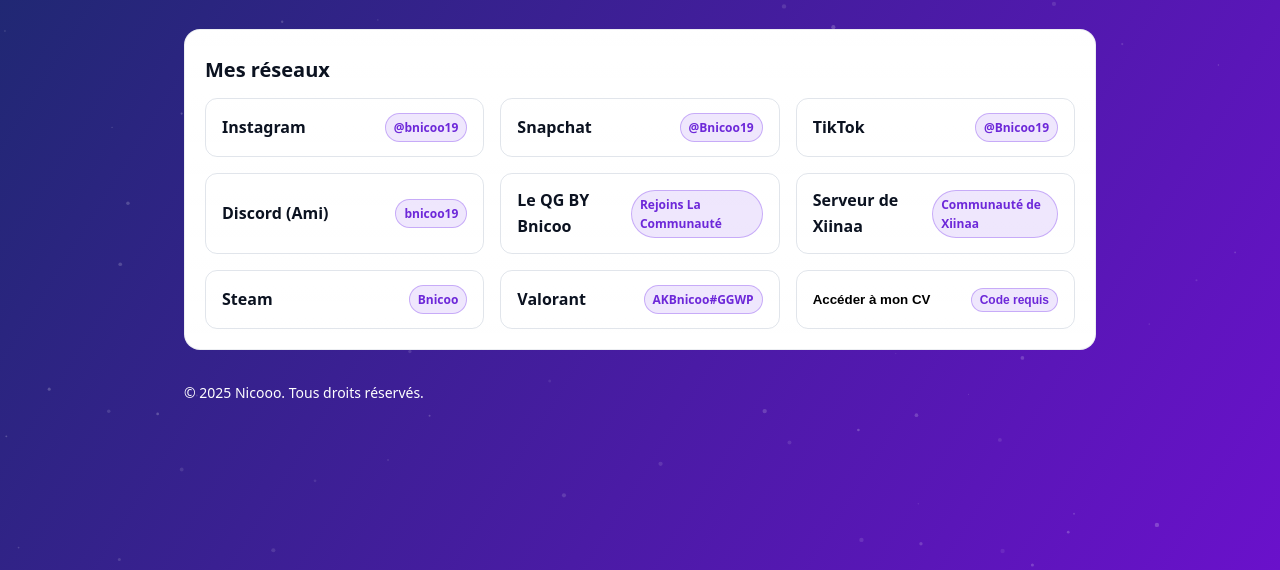
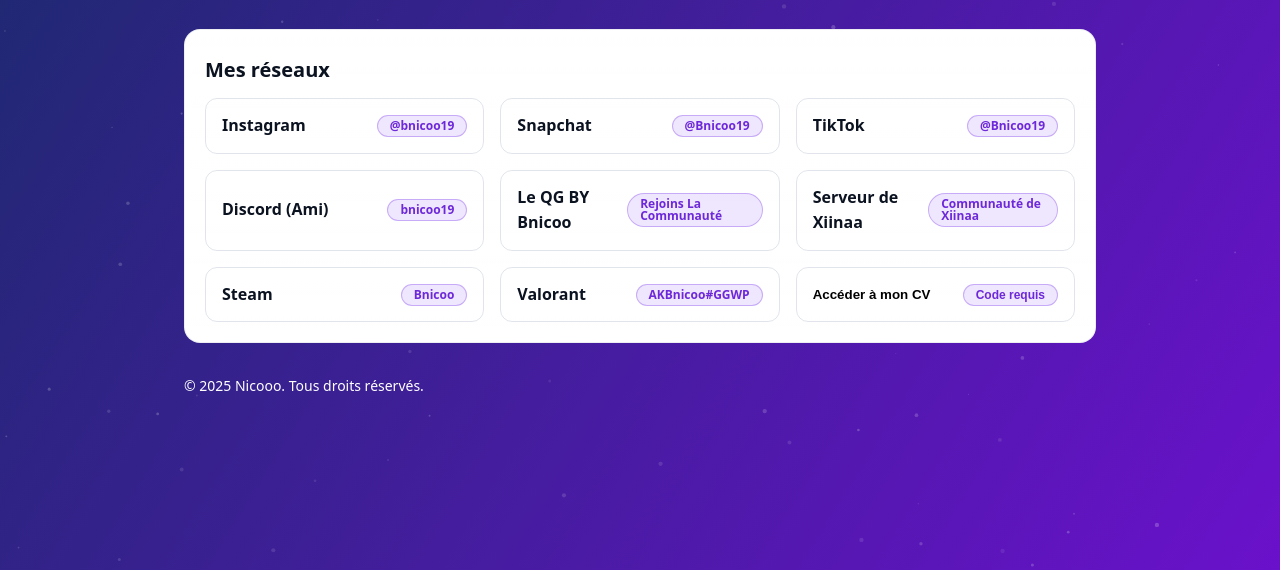
Before and after one commit to AKBnicoo/nicooo-site, a plain HTML site: page index.html in a window 1280 px wide. Shown: the part 230-800 px from the top of the page. Drawn offline with Linux system fonts and the light colour scheme.

Commit message:
Update index.html

```diff
--- a/index.html
+++ b/index.html
@@ -30,8 +30,7 @@
     .link-btn{display:flex; align-items:center; gap:12px; padding:14px 16px; background:transparent; border:1.5px solid rgba(148,163,184,.28); border-radius:12px; text-decoration:none; font-weight:600}
     .link-btn:focus{outline:3px solid var(--ring); outline-offset:2px}
     .link-btn:hover{transform:translateY(-2px); transition:transform .15s ease}
-    .pill{margin-left:auto; font-size:12px; color:var(--accent); background:rgba(124,58,237,.12); border:1px solid rgba(124,58,237,.35); padding:4px 8px; border-radius:999px}
-
+    .pill {display: flex;               /* devient un conteneur flex */align-items: center;         /* centre verticalement */justify-content: center;     /* centre horizontalement */margin-left:auto; font-size:12px; color:var(--accent); background:rgba(124,58,237,.12); border:1px solid rgba(124,58,237,.35); padding:4px 12px;            /* un peu plus de padding horizontal */border-radius:999px; line-height:1;               /* évite que le texte flotte trop */}
     .section-title{font-size:20px; font-weight:700; margin:4px 0 12px}
      .footer{margin:32px 0 16px;font-size:14px;color:#ffffff;display:flex;justify-content:space-between;gap:12px;flex-wrap:wrap} /* modifié en blanc */
     .sr-only{position:absolute;width:1px;height:1px;padding:0;margin:-1px;overflow:hidden;clip:rect(0,0,0,0);white-space:nowrap;border:0}
```
